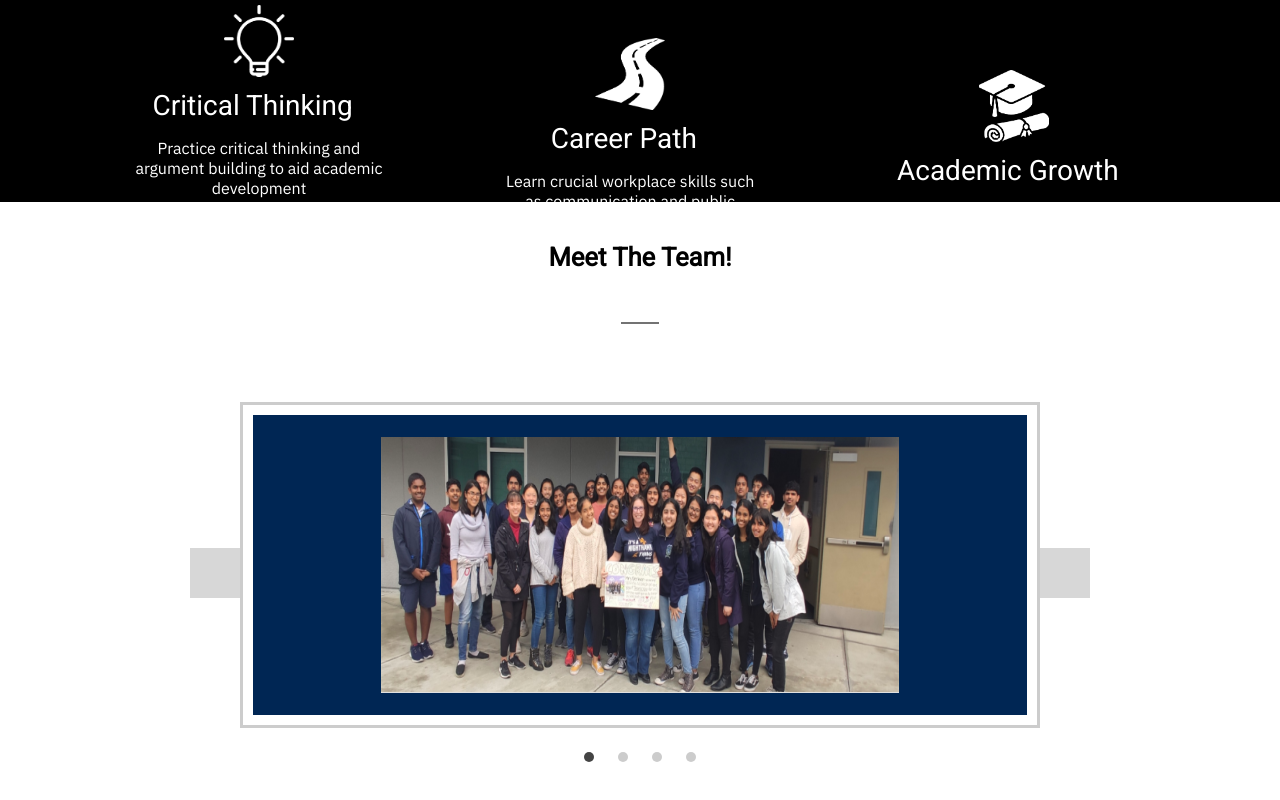
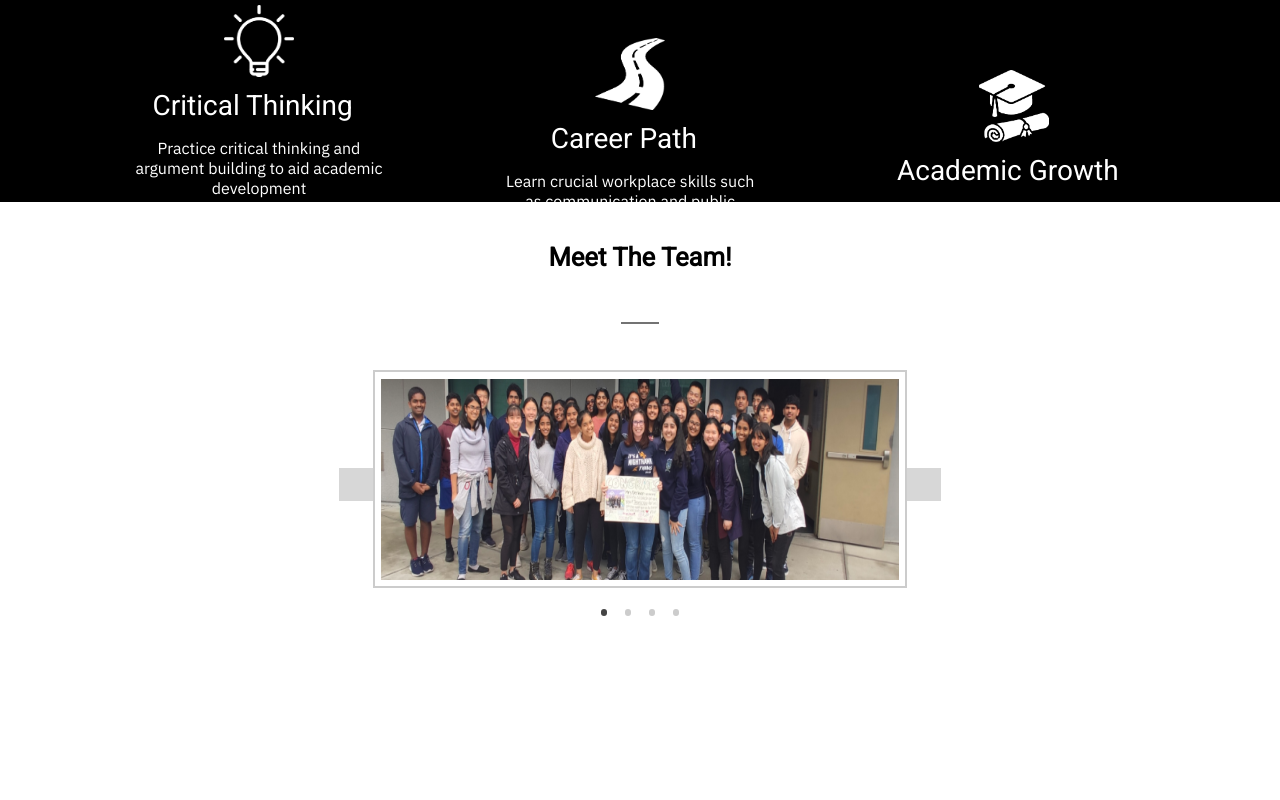
Before and after one commit to ashwinbabu888/Speech-and-Debate-Website, a website: page docs/index.html in a window 1280 px wide. Shown: the part 1692-2492 px from the top of the page. Drawn offline with Linux system fonts and the light colour scheme; grey boxes are pictures that could not be loaded; a web font is replaced by a local one.

Commit message:
convert px to vw

```diff
--- a/docs/styles.css
+++ b/docs/styles.css
@@ -306,7 +306,7 @@ hr{
 }
 
 .section-8-container{
-    height: 10vh;
+    height: 6vh;
     color: #fff;
 }
 
@@ -316,7 +316,7 @@ hr{
 
 #slider {
    margin: 0 auto;
-   width: 800px;
+   width: 41.77vw;
    max-width: 100%;
    text-align: center;
 }
@@ -331,8 +331,8 @@ hr{
 }
 
 #slides {
-   padding: 10px;
-   border: 3px solid #ccc;
+   padding: 0.522vw;
+   border: 0.1566vw solid #ccc;
    background: #fff;
    position: relative;
    z-index: 1;
@@ -363,7 +363,7 @@ hr{
    transition: margin-left 500ms cubic-bezier(0.770, 0.000, 0.175, 1.000);
    width: 400%;
    line-height: 0;
-   height: 300px;
+   height: 15.66vw;
 }
 
 #slides .slide {
@@ -393,9 +393,9 @@ hr{
 }
 
 #controls {
-   margin: -180px 0 0 0;
+   margin: -9.39825vw 0 0 0;
    width: 100%;
-   height: 50px;
+   height: 2.6106vw;
    z-index: 3;
    position: relative;
 }
@@ -403,8 +403,8 @@ hr{
 #controls label {
    transition: opacity 0.2s ease-out;
    display: none;
-   width: 50px;
-   height: 50px;
+   width: 2.6106vw;
+   height: 2.6106vw;
    opacity: .4;
 }
 
@@ -418,7 +418,7 @@ hr{
 #slide4:checked ~ #controls label:nth-child(1) {
    background: url(https://image.flaticon.com/icons/svg/130/130884.svg) no-repeat;
    float:right;
-   margin: 0 -50px 0 0;
+   margin: 0 -2.6106vw 0 0;
    display: block;
 }
 
@@ -428,22 +428,22 @@ hr{
 #slide4:checked ~ #controls label:nth-last-child(2) {
    background: url(https://image.flaticon.com/icons/svg/130/130882.svg) no-repeat;
    float:left;
-   margin: 0 0 0 -50px;
+   margin: 0 0 0 -2.6106vw;
    display: block;
 }
 
 #bullets {
-   margin: 150px 0 0;
+   margin: 7.8319vw 0 0;
    text-align: center;
 }
 
 #bullets label {
    display: inline-block;
-   width: 10px;
-   height: 10px;
+   width: 0.5221vw;
+   height: 0.5221vw;
    border-radius:100%;
    background: #ccc;
-   margin: 0 10px;
+   margin: 0 0.5221vw;
 }
 
 #slide1:checked ~ #bullets label:nth-child(1),
@@ -465,7 +465,7 @@ hr{
       margin: 0;
    }
    #slides {
-      max-width: calc(100% - 140px);
+      max-width: calc(100% - 7.30975vw);
       margin: 0 auto;
    }
 }
```
